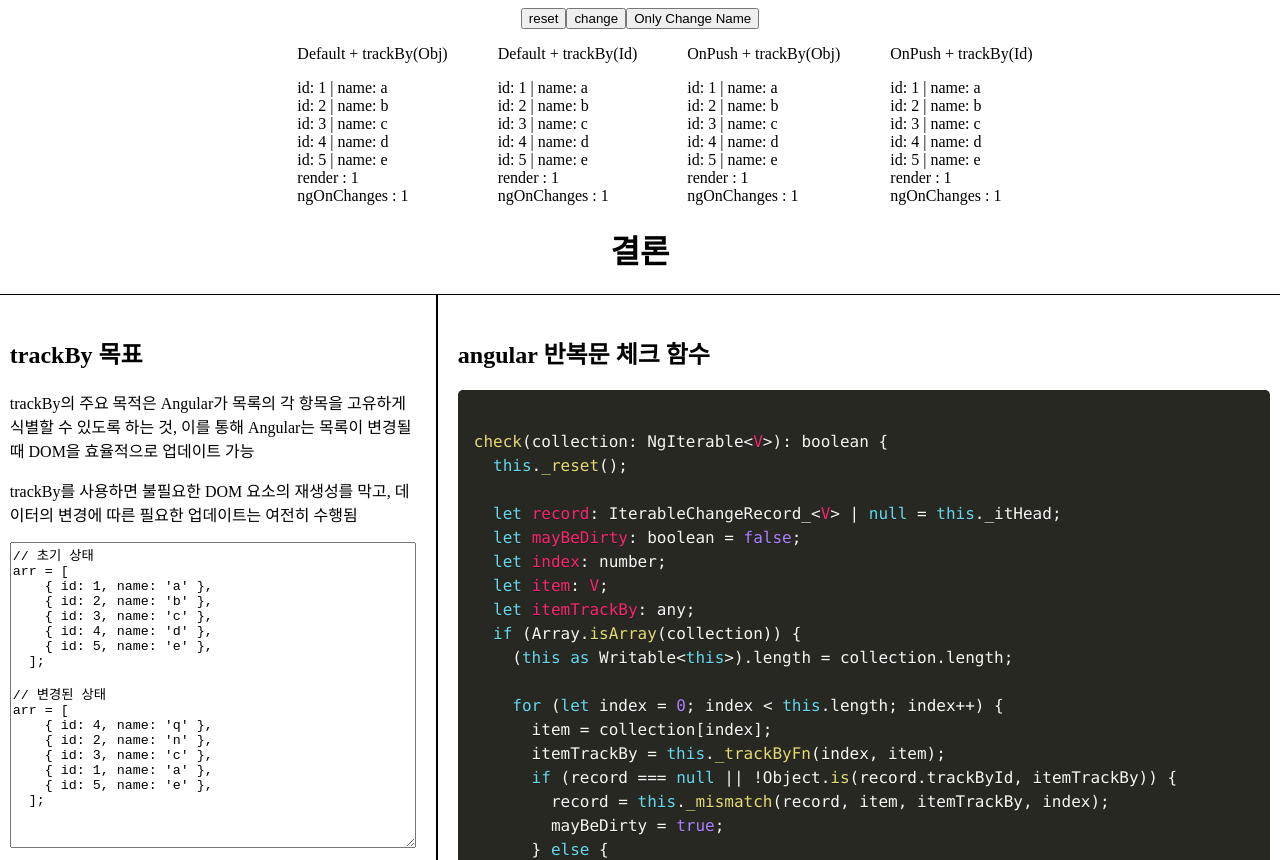
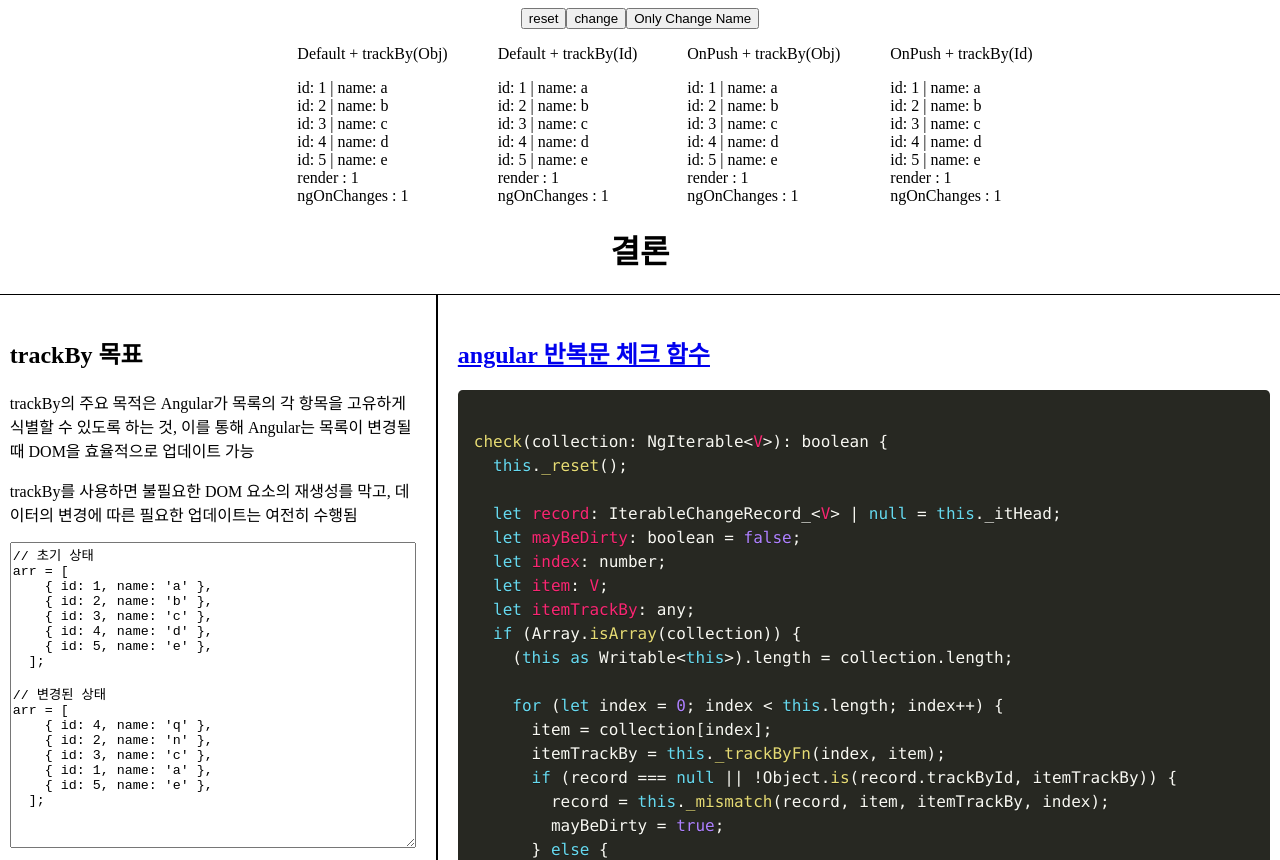
Before and after one commit to rrkkee015/track-by-test, an Angular app: page / in a window 1280 px wide. Shown: the top 860 px of the page. Built offline with nearby package versions, Linux system fonts and the light colour scheme.

Commit message:
feat: add link

```diff
--- a/src/app/app.component.html
+++ b/src/app/app.component.html
@@ -59,7 +59,13 @@ arr = [
     <p>3. 변경되지 않은 요소(id 3,1,5)는 그대로 유지</p>
   </div>
   <div style="display: block; border: solid 0.1rem; padding: 20px">
-    <h2>angular 반복문 체크 함수</h2>
+    <h2>
+      <a
+        href="https://github.com/angular/angular/blob/10b3dcca8bea1e05f35365d73e39f38daab36f1a/packages/core/src/change_detection/differs/default_iterable_differ.ts#L183"
+        target="_blank"
+        >angular 반복문 체크 함수</a
+      >
+    </h2>
     <pre><code class="language-javascript">
 check(collection: NgIterable&lt;V&gt;): boolean {{'{'}}
   this._reset();
```
